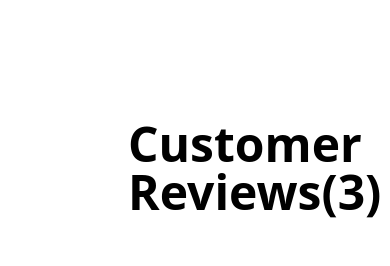
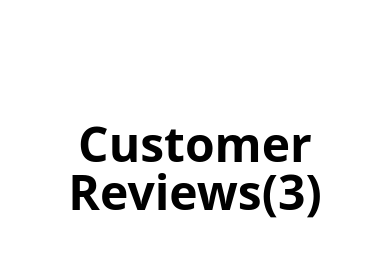
Before and after one commit to iamraihan/Canon-Camera-Reviews, a React (Create React App) app: page / in a window 390 px wide. Shown: the part 980-1246 px from the top of the page. Built offline with nearby package versions, Linux system fonts and the light colour scheme.

Commit message:
responsive done

```diff
--- a/src/components/Home/Home.js
+++ b/src/components/Home/Home.js
@@ -30,7 +30,7 @@ const Home = () => {
                 </div>
 
             </div>
-            <h1 className='m-32 text-5xl font-bold'>Customer Reviews(3)</h1>
+            <h1 className='my-32 text-5xl font-bold '>Customer Reviews(3)</h1>
             <div className='grid grid-cols-1 md:grid-cols-3 max-w-screen-xl mx-auto gap-5'>
                 {
                     newReview.map(item => <Review key={item.id} item={item}></Review>)
```
